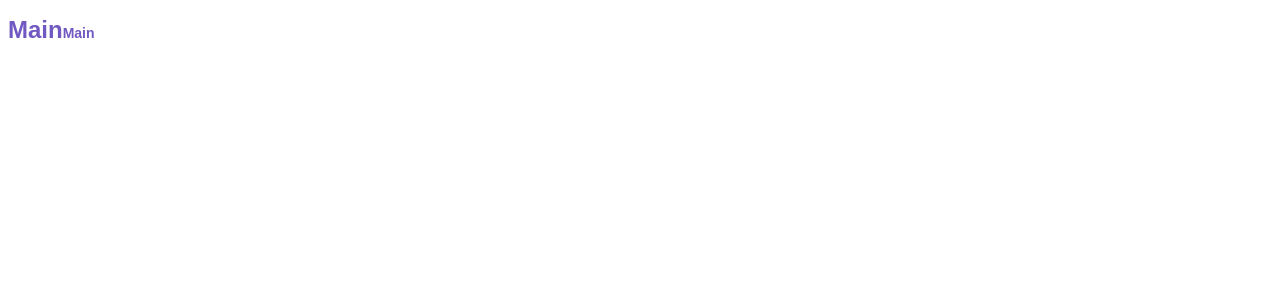
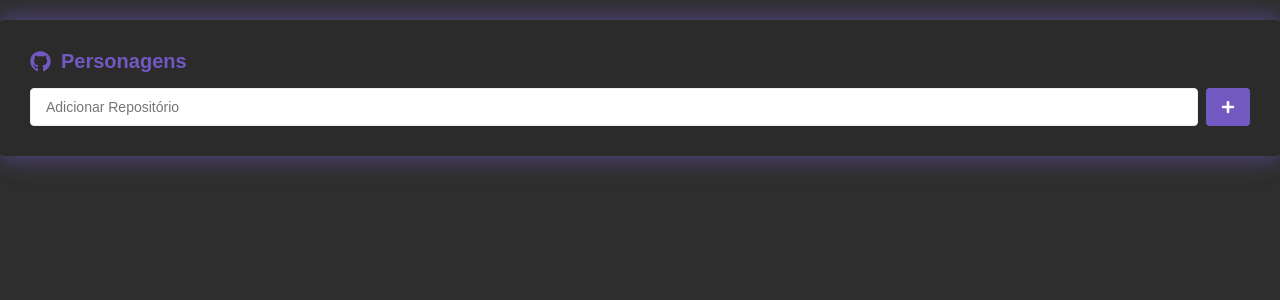
Before and after one commit to Douglasproglima/GoStack9, a React (Create React App) app in the folder modulo_05/: page / in a window 1280 px wide. Shown: the top 300 px of the page. Built offline with nearby package versions, Linux system fonts and the light colour scheme; the HTML template or start-up script is replaced by a standard one.

Commit message:
Axios with Api GitHub and BreakingBad

```diff
--- a/modulo_05/package.json
+++ b/modulo_05/package.json
@@ -8,6 +8,7 @@
     "@testing-library/user-event": "^7.1.2",
     "react": "^16.13.1",
     "react-dom": "^16.13.1",
+    "react-icons": "^3.10.0",
     "react-router-dom": "^5.2.0",
     "react-scripts": "3.4.1",
     "styled-components": "^5.1.1",
--- a/modulo_05/src/App.js
+++ b/modulo_05/src/App.js
@@ -1,8 +1,13 @@
 import React from 'react';
 import Routes from './routes';
-
+import GlobalStyle from './style/global';
 function App() {
-  return <Routes />;
+  return (
+    <>
+      <Routes />
+      <GlobalStyle></GlobalStyle>
+    </>
+  );
 }
 
 export default App;
--- a/modulo_05/src/pages/Main/index.js
+++ b/modulo_05/src/pages/Main/index.js
@@ -1,12 +1,71 @@
-import React from 'react';
+import React, { Component } from 'react';
+//import { DiAtom } from 'react-icons/di';
+import { FaPlus, FaGithub, FaSpinner } from 'react-icons/fa';
+import api from '../../services/api';
+import { Container, Form, SumitButton } from './styles';
 
-import { Title } from './styles';
+export default class Main extends Component {
+  state = {
+    newRepo: '',
+    repositories: [],
+    loading: false,
+  };
 
-export default function Main() {
-  return (
-    <Title error={false}>
-      Main
-      <small error>Main</small>
-    </Title>
-  );
+  handleInputChange = (e) => {
+    this.setState({ newRepo: e.target.value });
+  };
+
+  handleSubmit = async (e) => {
+    e.preventDefault();
+
+    this.setState({ loading: true });
+
+    const { newRepo, repositories } = this.state;
+    const { data } = await api.get(`/repos/${newRepo}`);
+    //const { data } = await api.get(`/characters/${newRepo}`);
+
+    //GitHub
+    const info = {
+      name: data.full_name,
+      author: data.owner.login,
+      avatar: data.owner.avatar_url,
+    };
+
+    this.setState({
+      repositories: [...repositories, info],
+      newRepo: '',
+      loading: false,
+    });
+    console.log(info);
+  };
+
+  render() {
+    const { newRepo, loading } = this.state;
+
+    return (
+      <Container>
+        <h1>
+          <FaGithub size={21} />
+          Personagens
+        </h1>
+
+        <Form onSubmit={this.handleSubmit}>
+          <input
+            type="text"
+            placeholder="Adicionar Repositório"
+            value={newRepo}
+            onChange={this.handleInputChange}
+          />
+          {/* o type="submit" foi passado através do styled component */}
+          <SumitButton loading={loading}>
+            {loading ? (
+              <FaSpinner color="#FFF" size={14} />
+            ) : (
+              <FaPlus color="#FFF" size={14} />
+            )}
+          </SumitButton>
+        </Form>
+      </Container>
+    );
+  }
 }
--- a/modulo_05/src/pages/Main/styles.js
+++ b/modulo_05/src/pages/Main/styles.js
@@ -1,12 +1,74 @@
-import styled from 'styled-components';
+import styled, { keyframes, css } from 'styled-components';
 
-export const Title = styled.h1`
-  font-family: Arial, Helvetica, sans-serif;
-  font-size: 24px;
-  color: ${(props) => (props.error ? 'red' : '#7159c1')};
+export const Container = styled.div`
+  max-width: 100%;
+  background: #2929299c;
+  border-radius: 4px;
+  box-shadow: 0 0 25px rgb(113 89 193 / 70%);
+  padding: 30px;
+  margin: 20px auto;
 
-  small {
-    font-size: 14px;
-    color: ${(props) => (props.error ? 'red' : '#7159c1')};
+  h1 {
+    font-size: 20px;
+    display: flex;
+    flex-direction: row;
+    align-items: center;
+    margin-bottom: 1px;
+
+    svg {
+      margin-right: 10px;
+    }
   }
 `;
+
+export const Form = styled.form`
+  margin-top: 15px;
+  display: flex;
+  flex-direction: row;
+
+  input {
+    flex: 1;
+    border: 1px solid #eee;
+    padding: 10px 15px;
+    border-radius: 4px;
+    font-size: 14px;
+  }
+`;
+
+//Animação para girar o ícone de loader
+const rotate = keyframes`
+  from {
+    transfom: rotate(0deg);
+  }
+  to {
+    transform: rotate(360deg);
+  }
+`;
+
+export const SumitButton = styled.button.attrs((props) => ({
+  type: 'submit',
+  disabled: props.loading,
+}))`
+  background: #7159c1;
+  border: 0;
+  padding: 0 15px;
+  margin-left: 8px;
+  border-radius: 4px;
+
+  display: flex;
+  justify-content: center;
+  align-items: center;
+
+  &[disabled] {
+    cursor: not-allowed;
+    opacity: 0.6;
+  }
+
+  ${(props) =>
+    props.loading &&
+    css`
+      svg {
+        animation: ${rotate} 2s linear infinite;
+      }
+    `}
+`;
--- /dev/null
+++ b/modulo_05/src/services/api.js
@@ -0,0 +1,8 @@
+import axios from 'axios';
+
+const api = axios.create({
+  baseURL: 'https://api.github.com',
+  //baseURL: 'https://www.breakingbadapi.com/api',
+});
+
+export default api;
--- /dev/null
+++ b/modulo_05/src/style/global.js
@@ -0,0 +1,29 @@
+import { createGlobalStyle } from 'styled-components';
+
+export default createGlobalStyle`
+  * {
+    margin: 0;
+    padding: 0;
+    outline: 0;
+    box-sizing: border-box;
+  }
+
+  html, body, #root  {
+    min-height: 100%;
+  }
+
+  body {
+    background: #000000d1;
+    -webkit-font-smoothing: antialiased !important;
+  }
+
+  body, input, button {
+    color: #7159c1;
+    font-size: 14px;
+    font-family: Arial, Helvetica, sans-serif;
+  }
+
+  button {
+    cursor: pointer;
+  }
+`;
--- /dev/null
+++ b/package.json
@@ -0,0 +1,5 @@
+{
+  "dependencies": {
+    "axios": "^0.19.2"
+  }
+}
```
Also changed, not shown: 2 other files (tests, documents, lock files or other folders).
